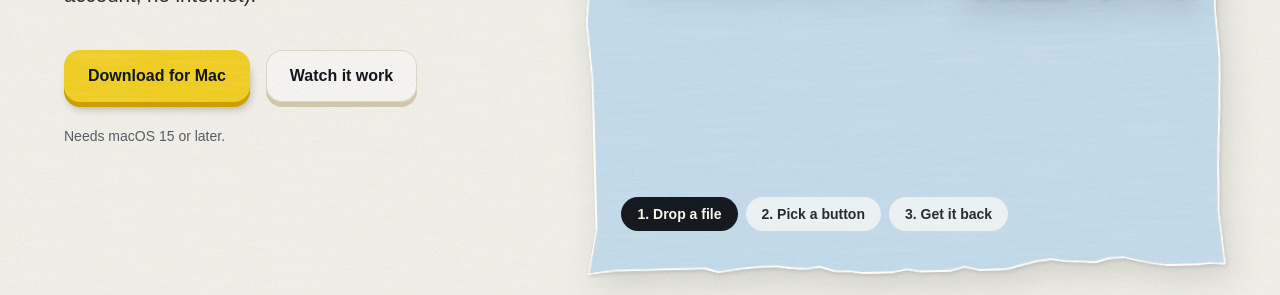
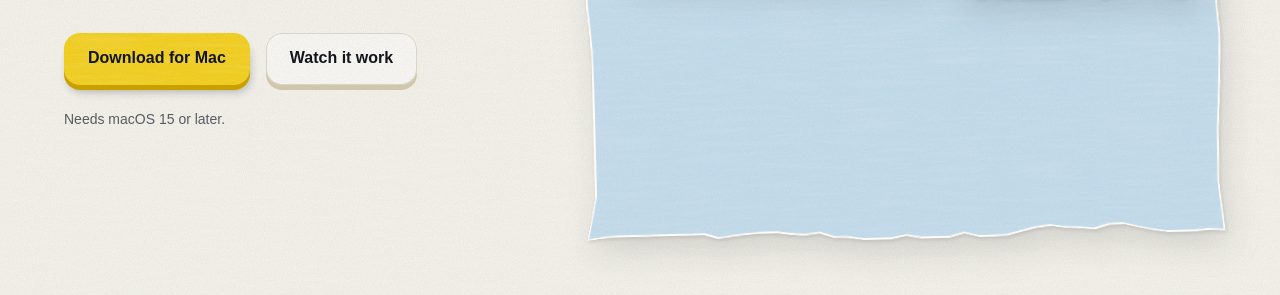
Before and after one commit to HoruScodes/morph, a plain HTML site: page site/index.html in a window 1280 px wide. Shown: the part 505-800 px from the top of the page. Drawn offline with Linux system fonts and the light colour scheme; a web font is replaced by a local one.

Commit message:
Remove the step pills from the hero demo
Co-Authored-By: Claude Fable 5.2 <noreply@anthropic.com>

```diff
--- a/site/index.html
+++ b/site/index.html
@@ -63,11 +63,6 @@
         <figure class="shot" data-slot="hero" data-kind="product" data-alt="Morph's window, asking for a file"><img src="images/app/empty.png" width="960" height="714" alt="Morph's window saying Feed me a file" fetchpriority="high"></figure>
         <div class="demo__hot"></div>
       </div>
-      <ol class="steps">
-        <li aria-current="step">Drop a file</li>
-        <li>Pick a button</li>
-        <li>Get it back</li>
-      </ol>
       <p class="visually-hidden" role="status" aria-live="polite"></p>
     </div>
   </div>
```
